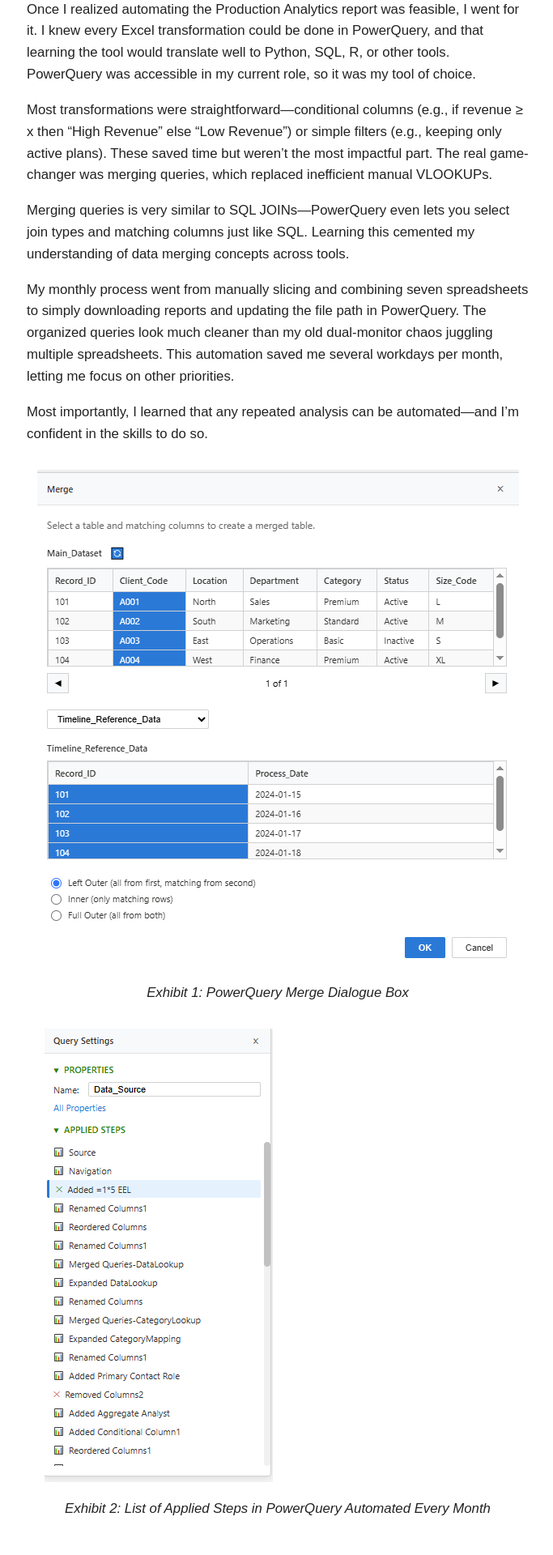
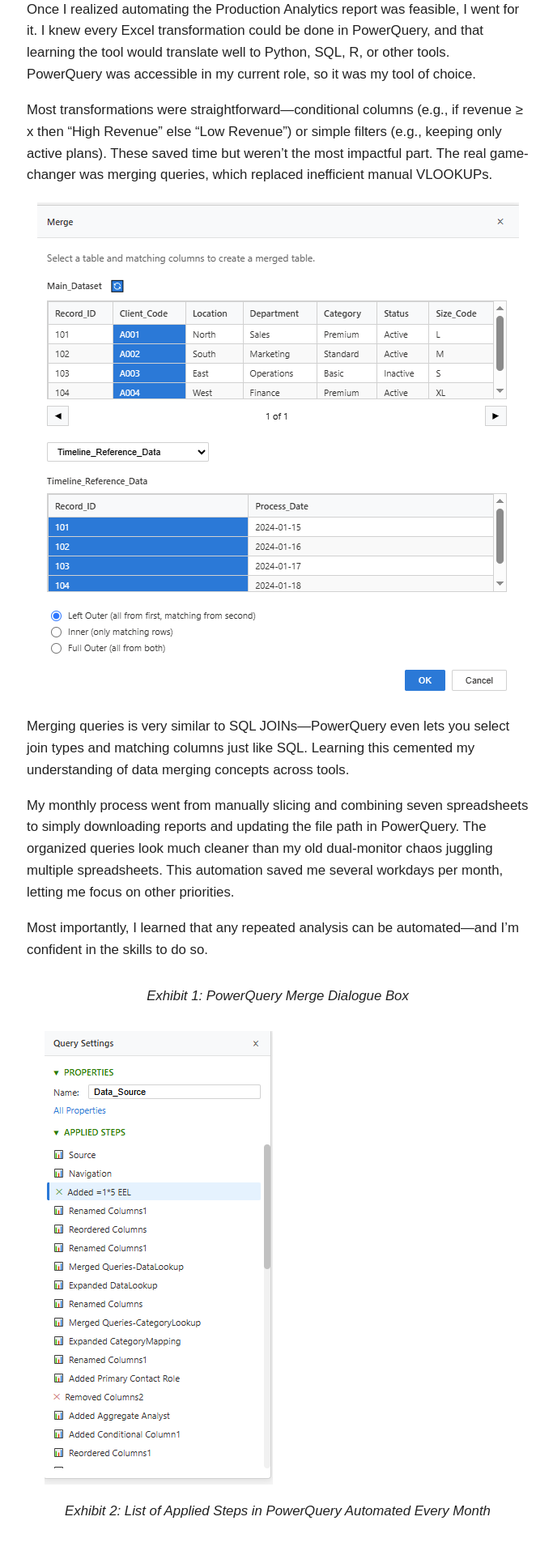
Before and after one commit to dgusty244/drewgustafson.github.io, a Jekyll site: the page built from projects/usi/ReportAutomation.html, in a window 1280 px wide. Shown: the part 828-2748 px from the top of the page at 81% size, without its empty margins (297-980 px from the left). Built offline with Jekyll 4.4.1, drawn with Linux system fonts in a browser that asks for light colours.

Commit message:
Update ReportAutomation.html

```diff
--- a/projects/usi/ReportAutomation.html
+++ b/projects/usi/ReportAutomation.html
@@ -28,6 +28,7 @@ title: Report Automation at USI | Drew Gustafson
     Most transformations were straightforward—conditional columns (e.g., if revenue ≥ x then “High Revenue” else “Low Revenue”) or simple filters (e.g., keeping only active plans). These saved time but weren’t the most impactful part. The real game-changer was merging queries, which replaced inefficient manual VLOOKUPs.
   </p>
 
+    <img src="{{ site.baseurl }}/images/merge.png" alt="PowerQuery Merge Dialogue Box" style="max-width: 100%; height: auto; margin-bottom: 15px;" />
   <p>
     Merging queries is very similar to SQL JOINs—PowerQuery even lets you select join types and matching columns just like SQL. Learning this cemented my understanding of data merging concepts across tools.
   </p>
@@ -40,8 +41,7 @@ title: Report Automation at USI | Drew Gustafson
     Most importantly, I learned that any repeated analysis can be automated—and I’m confident in the skills to do so.
   </p>
 
-  <div style="text-align:center; margin: 30px 0;">
-    <img src="{{ site.baseurl }}/images/merge.png" alt="PowerQuery Merge Dialogue Box" style="max-width: 100%; height: auto; margin-bottom: 15px;" />
+    <div style="text-align:center; margin: 30px 0;">
 
     <p><em>Exhibit 1: PowerQuery Merge Dialogue Box</em></p>
 
```
